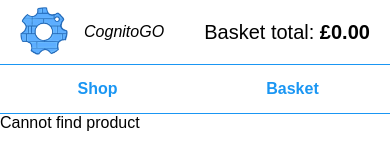
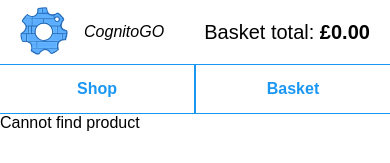
Before and after one commit to programmurr/supermarket, a React (Create React App) app: page /products/1 in a window 390 px wide. Shown: the top 163 px of the page. Built offline with nearby package versions, Linux system fonts and the light colour scheme; no server answers.

Commit message:
Implement mobile styles

```diff
--- a/src/components/Header.tsx
+++ b/src/components/Header.tsx
@@ -19,8 +19,12 @@ export default function Header() {
         </S.Total>
       </S.HeaderInfo>
       <S.Nav>
-        <S.Link to="/">Shop</S.Link>
-        <S.Link to="basket">Basket</S.Link>
+        <S.Link $position="shop" to="/">
+          Shop
+        </S.Link>
+        <S.Link $position="basket" to="basket">
+          Basket
+        </S.Link>
       </S.Nav>
       <Outlet />
     </S.Header>
--- a/src/styles/Add.ts
+++ b/src/styles/Add.ts
@@ -1,5 +1,5 @@
 import styled from "styled-components";
-import { cognitoBlue } from "./GlobalStyles";
+import { cognitoBlue, hoverLinkBlue } from "./GlobalStyles";
 
 const Button = styled.button`
   background: ${cognitoBlue};
@@ -12,7 +12,8 @@ const Button = styled.button`
 
   &:hover {
     cursor: pointer;
-    background: #0066ff;
+    background: ${hoverLinkBlue};
+    text-decoration: underline;
   }
 `;
 
--- a/src/styles/Basket.ts
+++ b/src/styles/Basket.ts
@@ -3,17 +3,23 @@ import { Button } from "./Add";
 
 const BasketButtons = styled.div`
   display: flex;
-  width: 60%;
   justify-content: space-between;
+  align-items: center;
 `;
 
 const BasketQuantity = styled.p`
   text-align: center;
+  padding: 0 0.5rem;
 `;
 
 const QuantityButton = styled(Button)`
+  display: flex;
+  align-items: center;
+  justify-content: center;
+  height: 3rem;
+  min-height: 3rem;
   width: 3rem;
-  height: 3rem;
+  min-width: 3rem;
 `;
 
 export { BasketButtons, QuantityButton, BasketQuantity };
--- a/src/styles/GlobalStyles.ts
+++ b/src/styles/GlobalStyles.ts
@@ -1,6 +1,8 @@
 import { createGlobalStyle } from "styled-components";
 
 const cognitoBlue = "#1a96f3";
+const darkBlue = "#0a6cb5";
+const hoverLinkBlue = "#0066ff";
 
 const GlobalStyles = createGlobalStyle`
   * {
@@ -8,4 +10,4 @@ const GlobalStyles = createGlobalStyle`
   }
 `;
 
-export { cognitoBlue, GlobalStyles };
+export { cognitoBlue, GlobalStyles, darkBlue, hoverLinkBlue };
--- a/src/styles/Header.ts
+++ b/src/styles/Header.ts
@@ -1,6 +1,6 @@
 import styled from "styled-components";
 import { NavLink } from "react-router-dom";
-import { cognitoBlue } from "./GlobalStyles";
+import { cognitoBlue, hoverLinkBlue } from "./GlobalStyles";
 
 const Header = styled.div``;
 
@@ -42,26 +42,36 @@ const Nav = styled.nav`
   display: flex;
   align-items: center;
   text-align: center;
-  height: 3rem;
 `;
 
-const Link = styled(NavLink)`
+const Link = styled(NavLink)<{ $position?: "shop" | "basket" }>`
+  height: 3rem;
   width: 50%;
   color: ${cognitoBlue};
   text-decoration: none;
   font-weight: 800;
+  display: flex;
+  align-items: center;
+  justify-content: center;
+  border-right: ${(props) =>
+    props.$position === "shop" ? `1px solid ${cognitoBlue}` : 0};
+  border-left: ${(props) =>
+    props.$position === "basket" ? `1px solid ${cognitoBlue}` : 0};
 
   &.active {
-    display: flex;
-    align-items: center;
-    justify-content: center;
-    height: 3rem;
     background: ${cognitoBlue};
     color: white;
+    border: none;
   }
 
   &:hover {
     text-decoration: underline;
+    background: ${hoverLinkBlue};
+    color: white;
+    border-right: ${(props) =>
+      props.$position === "shop" ? `1px solid ${hoverLinkBlue}` : 0};
+    border-left: ${(props) =>
+      props.$position === "basket" ? `1px solid ${hoverLinkBlue}` : 0};
   }
 `;
 
--- a/src/styles/ProductList.ts
+++ b/src/styles/ProductList.ts
@@ -1,6 +1,6 @@
 import styled from "styled-components";
 import { Link } from "react-router-dom";
-import { cognitoBlue } from "./GlobalStyles";
+import { cognitoBlue, darkBlue, hoverLinkBlue } from "./GlobalStyles";
 
 const List = styled.ul`
   width: 100vw;
@@ -16,6 +16,7 @@ const ListItem = styled.li`
   border: 3px solid ${cognitoBlue};
   margin: 0 1rem 1rem 1rem;
   width: 20%;
+  min-width: 191px;
   flex-grow: 1;
   display: flex;
   flex-direction: column;
@@ -34,7 +35,7 @@ const ListLink = styled(Link)`
   margin-bottom: 1rem;
   text-decoration: none;
   font-weight: 600;
-  color: ${cognitoBlue};
+  color: ${darkBlue};
 
   p {
     margin: 0;
@@ -42,7 +43,8 @@ const ListLink = styled(Link)`
   }
 
   &:hover {
-    color: #0066ff;
+    color: ${hoverLinkBlue};
+    text-decoration: underline;
   }
 `;
 
```
